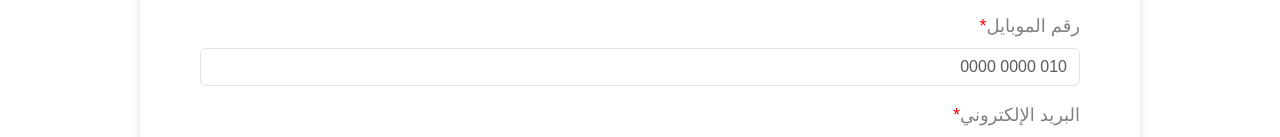
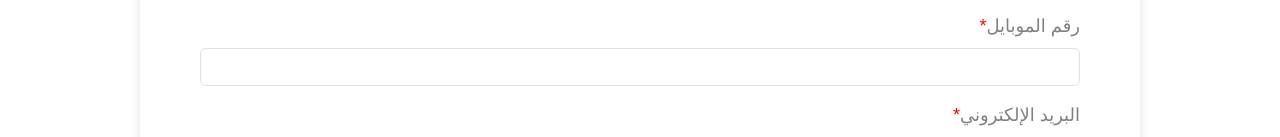
Before and after one commit to Mohamed20a/My-doctor, a plain HTML site: page signUpPatient.html in a window 1280 px wide. Shown: the part 512-649 px from the top of the page. Drawn offline with Linux system fonts and the light colour scheme.

Commit message:
Add files via upload

```diff
--- a/signUpPatient.html
+++ b/signUpPatient.html
@@ -89,7 +89,7 @@
                         </div>
                         <div class="col-md-12">
                             <label for="formMobile" class="form-label star">رقم الموبايل</label>
-                            <input class="form-control" type="tel" id="formMobile" placeholder="010 0000 0000">
+                            <input class="form-control" type="tel" id="formMobile">
                         </div>
                         <div class="col-md-12">
                             <label for="inputEmail4" class="form-label star">البريد الإلكتروني</label>
```
